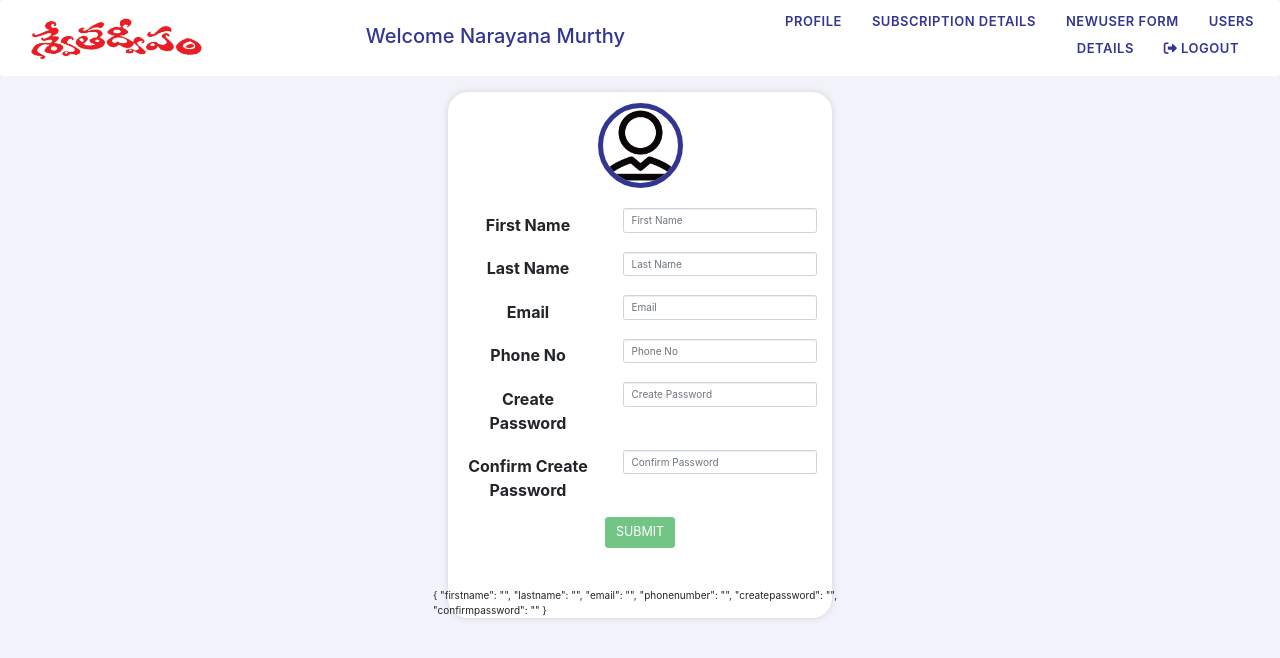
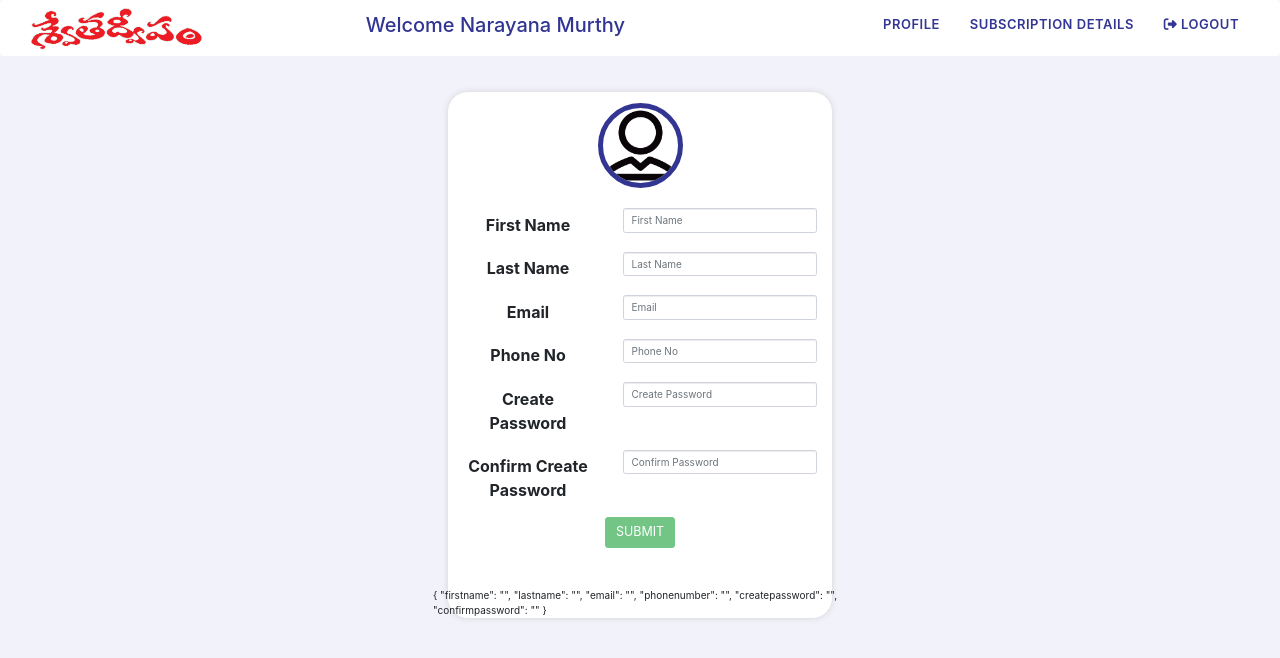
Before and after one commit to madhulathapallavi/svetadweepam, an Angular app: page /userform in a window 1280 px wide. Shown: the top 658 px of the page. Built offline with nearby package versions, Linux system fonts and the light colour scheme.

Commit message:
Login form conditions based on mails

```diff
--- a/src/app/app.module.ts
+++ b/src/app/app.module.ts
@@ -15,6 +15,7 @@ import { ProfileComponent } from './profile/profile.component';
 import { UserformComponent } from './userform/userform.component';
 import { SubscribeComponent } from './subscribe/subscribe.component';
 import { UsersdetailsComponent } from './usersdetails/usersdetails.component';
+import { DataService } from './dataservice';
 
 @NgModule({
   declarations: [
@@ -35,7 +36,7 @@ import { UsersdetailsComponent } from './usersdetails/usersdetails.component';
     ReactiveFormsModule,BrowserAnimationsModule,
     ToastrModule.forRoot()
   ],
-  providers: [],
+  providers: [DataService],
   bootstrap: [AppComponent]
 })
 export class AppModule { }
--- /dev/null
+++ b/src/app/dataservice.ts
@@ -0,0 +1,11 @@
+import {Injectable} from '@angular/core';
+
+@Injectable()
+
+export class DataService{
+
+    constructor() { }
+
+    isAdmin:any;
+    name:string;
+}
--- a/src/app/login-in/login-in.component.ts
+++ b/src/app/login-in/login-in.component.ts
@@ -4,7 +4,7 @@ import { NgForm } from '@angular/forms';
 import { getMaxListeners } from 'process';
 import { Router} from '@angular/router';
 import { ToastrService } from 'ngx-toastr';
-
+import {DataService} from '../dataservice';
 @Component({
   selector: 'app-login-in',
   templateUrl: './login-in.component.html',
@@ -16,7 +16,8 @@ export class LoginInComponent implements OnInit {
   email = '';
   password = '';
 
-  constructor(private formBuilder: FormBuilder ,private router:Router,private toastr: ToastrService) { }
+
+  constructor(private formBuilder: FormBuilder ,public dataService: DataService,private router:Router,private toastr: ToastrService) { }
 
   ngOnInit() {
     this.loginform = this.formBuilder.group({
@@ -39,17 +40,31 @@ export class LoginInComponent implements OnInit {
   }
   onclick(f) {
     console.log(f.value)
-    if (( this.email == "narayana@inlightdata.com" || this.email == "muralimohanmakkuva2@gmail.com" || this.email == "adarisrividya03@gmail.com" || this.email == "madhulathapallavi@gmail.com" || this.email == "sindhudurvasulak@gmail.com" || this.email == "madhavaphani16@gmail.com" || this.email =="prabhunath453@gmail.com") && (this.password == "123456")) {
-      // alert("success")
-      this.router.navigate(['/dashboard'])
-    }
-    else {
-      this.toastr.error('Invalid Login Credentials');
-    }
+    if ( this.email == "narayana@inlightdata.com" && this.password == "123456") {
+            // alert("success")
+            this.router.navigate(['/dashboard']);
+            this.dataService.isAdmin ='true';
+           this.dataService.name= 'true';
+       }
+          else {
+          // alert("success")
+            this.router.navigate(['/dashboard']) ;
+
+
+          }
+    // else {
+    //   this.toastr.error('Invalid Login Credentials');
+    // }
 
 
   }
 
+// adminname =[
+//               {'name':'NarayanaMurthy'},
+//             ]
+// username =[
+//               {'name':'NarayanaMurthy'},
+//             ]
 
 
 
--- a/src/app/navbar/navbar.component.html
+++ b/src/app/navbar/navbar.component.html
@@ -11,8 +11,8 @@
         <ul class="navbar-menuslist">
           <li><a routerLink="/profile" routerLinkActive="active" class=icons-size>PROFILE</a></li>
           <li><a routerLink="/subscription" routerLinkActive="active" class=icons-size>SUBSCRIPTION DETAILS</a></li>
-          <li><a routerLink="/userform" routerLinkActive="active" class=icons-size>NEWUSER FORM</a></li>
-          <li><a routerLink="/Usersdetails" routerLinkActive="active" class=icons-size>USERS DETAILS</a></li>
+          <li *ngIf="dataService.isAdmin"><a routerLink="/userform" routerLinkActive="active" class=icons-size>NEWUSER FORM</a></li>
+          <li *ngIf="dataService.isAdmin"><a routerLink="/Usersdetails" routerLinkActive="active" class=icons-size>USERS DETAILS</a></li>
           <li><a routerLink="/login" routerLinkActive="active" class="logout-size"><i class="fa fa-sign-out"></i> LOGOUT</a></li>
         </ul>
       </div>
--- a/src/app/navbar/navbar.component.ts
+++ b/src/app/navbar/navbar.component.ts
@@ -1,5 +1,5 @@
 import { Component, OnInit } from '@angular/core';
-
+import {DataService} from '../dataservice';
 @Component({
   selector: 'app-navbar',
   templateUrl: './navbar.component.html',
@@ -7,9 +7,11 @@ import { Component, OnInit } from '@angular/core';
 })
 export class NavbarComponent implements OnInit {
 
-  constructor() { }
+  constructor(public dataService:DataService) { }
+
 
   ngOnInit(): void {
+
   }
 
 }
--- a/src/index.html
+++ b/src/index.html
@@ -7,6 +7,7 @@
   <meta name="viewport" content="width=device-width, initial-scale=1">
   <link rel="icon" type="image/x-icon" href="favicon.ico">
   <link rel="stylesheet" href="https://stackpath.bootstrapcdn.com/bootstrap/4.4.1/css/bootstrap.min.css" integrity="sha384-Vkoo8x4CGsO3+Hhxv8T/Q5PaXtkKtu6ug5TOeNV6gBiFeWPGFN9MuhOf23Q9Ifjh" crossorigin="anonymous">
+  <link rel="stylesheet" href="https://cdnjs.cloudflare.com/ajax/libs/font-awesome/4.7.0/css/font-awesome.min.css">
   <link rel="stylesheet" href="https://maxcdn.bootstrapcdn.com/bootstrap/3.4.1/css/bootstrap.min.css">
   <script src="https://ajax.googleapis.com/ajax/libs/jquery/3.4.1/jquery.min.js"></script>
   <script src="https://maxcdn.bootstrapcdn.com/bootstrap/3.4.1/js/bootstrap.min.js"></script>
```
